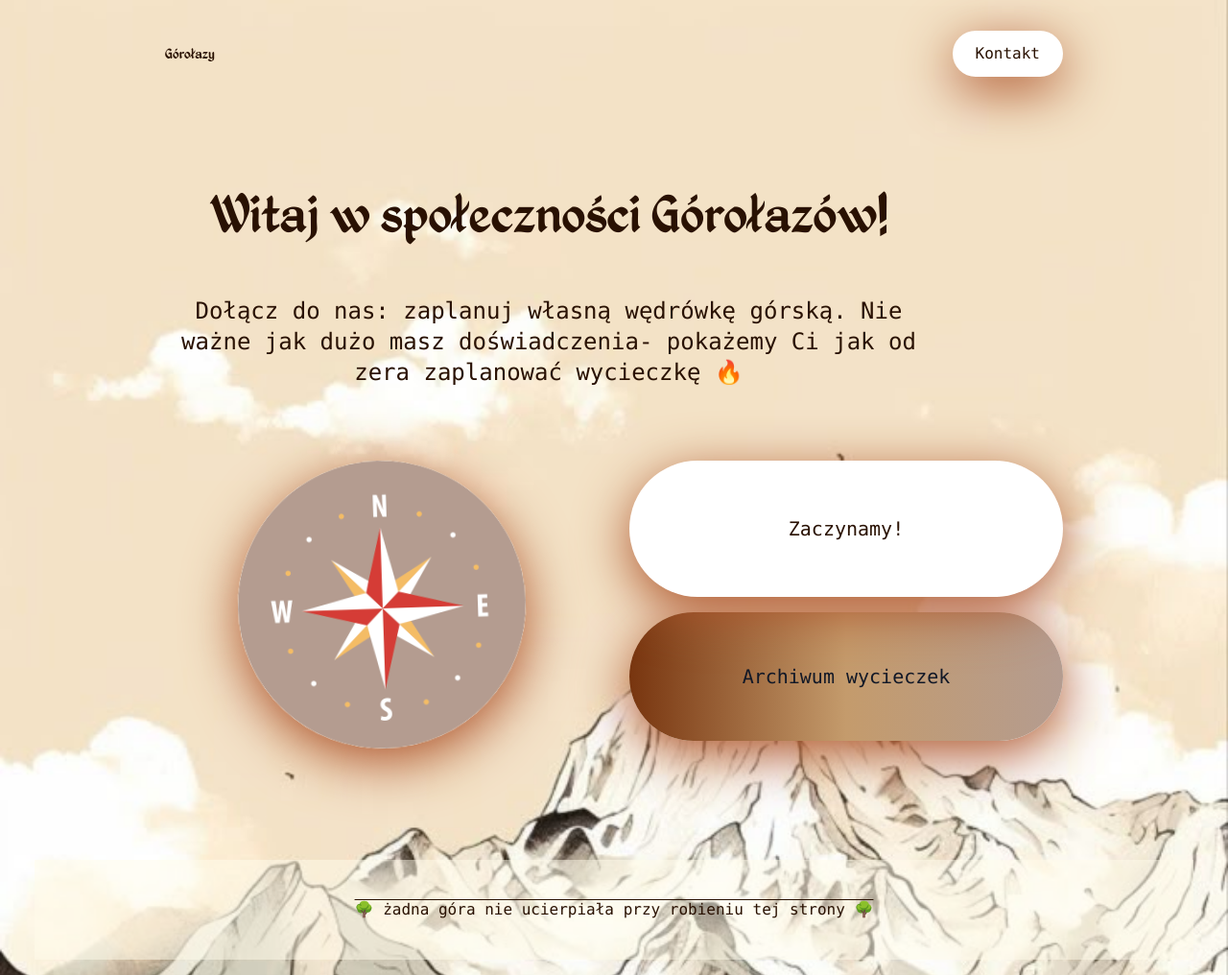
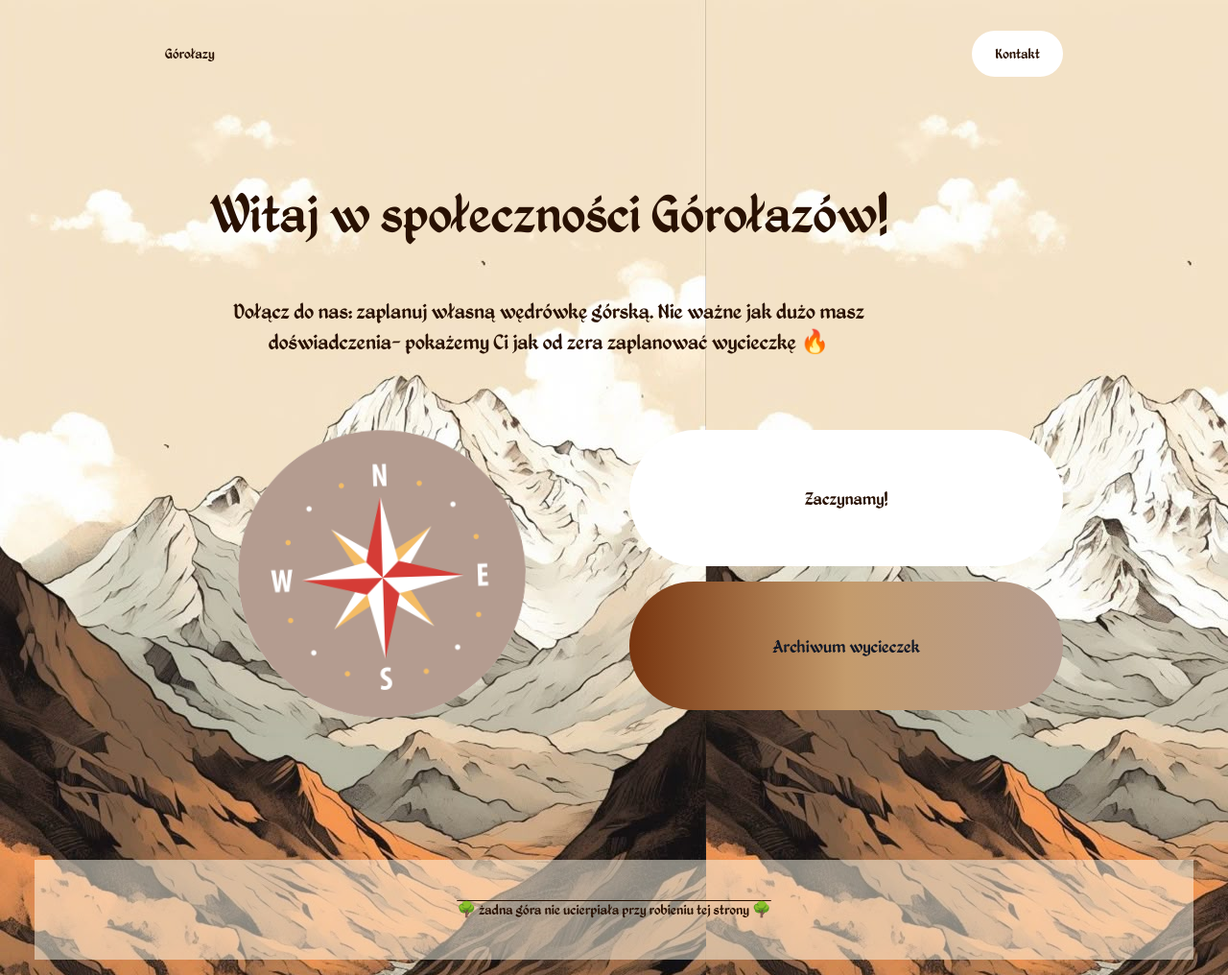
Before and after one commit to kama-pa-go/KGprojects, a Jekyll site: the page index.html, which Jekyll copies as it is, in a window 1280 px wide and 1016 px high. Shown: the whole window at 96% size. Built offline with Jekyll 4.4.1, drawn with Linux system fonts in a browser that asks for light colours.

Commit message:
Update index.html

```diff
--- a/index.html
+++ b/index.html
@@ -13,20 +13,11 @@
   <style>
     body {
       background-image: url("assets/images/gory_tlo.jpg");
-      background-repeat: no-repeat;
-      background-size: cover;
       background-position:  center 30;
-      background-attachment: scroll;
-      color: RGB(41, 17, 2);
     }
 
   * {
-      font-family: Knight, sans-serif;
       font-weight: 300;
-    }
-
-    p {
-      font-family: Monaco, monospace;
     }
 
 
@@ -56,41 +47,6 @@
 
 .dark .red-yellow-button:focus {
     box-shadow: 0 0 0 4px rgba(248, 113, 113, 0.7); /* dark:focus:ring-red-400 */
-}
-
-    .orangeShadow {
-      box-shadow: 0px 14px 55px rgb(173, 83, 42);
-    }
-
-    .paleShadow {
-      box-shadow: 0px 10px 30px #78350f;
-    }
-
-    .lightShadow {
-      position: relative;
-      overflow: hidden;
-    }
-
-    .lightShadow p {
-      position: relative;
-      z-index: 2;
-    }
-
-    .lightShadow::after {
-      position: absolute;
-      content: '';
-      background: RGB(173, 83, 42);
-      opacity: 0.1;
-      width: 100%;
-      height: 100%;
-      top: 0;
-      right: 100%;
-      transition-duration: 200ms;
-      z-index: 0;
-    }
-
-    .lightShadow:hover::after {
-      transform: translateX(100%);
 }
 
 @keyframes wiggle {
```
Lines whose indentation alone changed are shown as unchanged.
